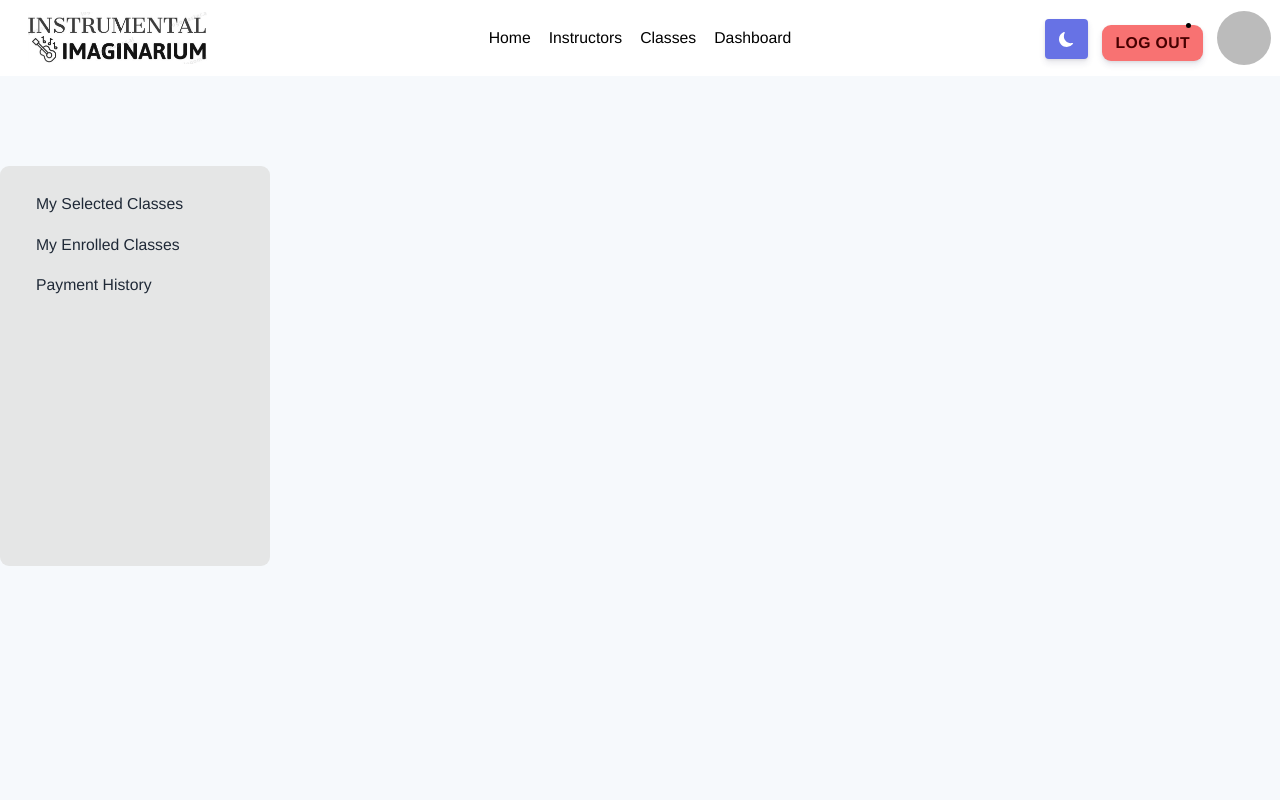
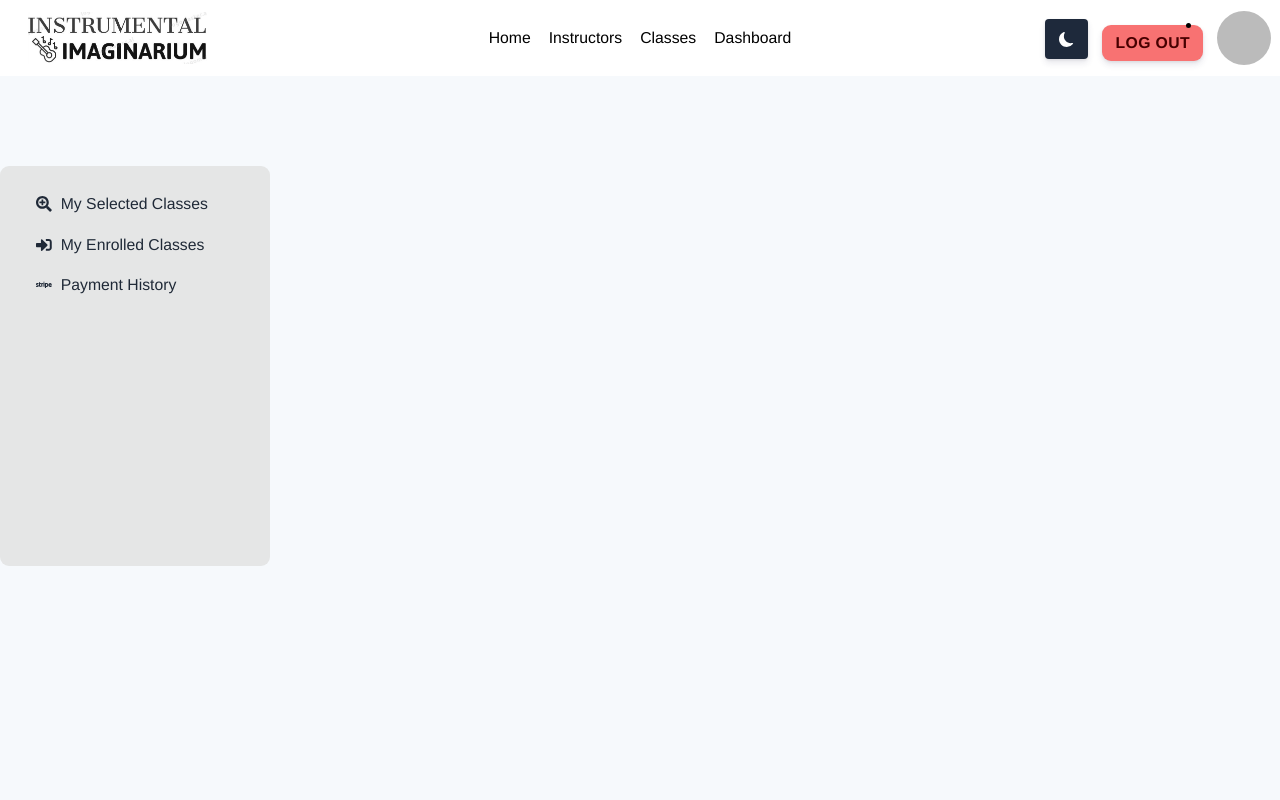
Before and after one commit to Mojaer/instrumental_imaginarium_Musical_Course_Website, a React (Vite) app: page /dashboard in a window 1280 px wide. Shown: the top 800 px of the page. Built offline with nearby package versions, Linux system fonts and the light colour scheme; no server answers; sample sign-in values are in the browser's storage.

Commit message:
icons are added

```diff
--- a/src/Layout/Dashboard/Dashboard.jsx
+++ b/src/Layout/Dashboard/Dashboard.jsx
@@ -2,6 +2,7 @@ import { NavLink, Outlet } from "react-router-dom";
 import Footer from "../../Shared/Footer/Footer";
 import Header from "../../Shared/Header/Header";
 import useCurrentUserRole from "../../Components/CurrentUserRole/CurrentUserRole";
+import { FaCalendarAlt, FaUserCheck, FaPlus, FaMedapps, FaSearchPlus, FaSignInAlt, FaStripe } from "react-icons/fa";
 import './Dashboard.css'
 
 
@@ -26,18 +27,18 @@ const Dashboard = () => {
                         {
                             role === 'admin' ?
                                 <>
-                                    <li><NavLink to='/dashboard/manageAllClasses'>Manage classes</NavLink></li>
-                                    <li><NavLink to='/dashboard/userManage'>Manage Users</NavLink></li>
+                                    <li><NavLink to='/dashboard/manageAllClasses'> <FaCalendarAlt></FaCalendarAlt> Manage classes</NavLink></li>
+                                    <li><NavLink to='/dashboard/userManage'><FaUserCheck></FaUserCheck> Manage Users</NavLink></li>
                                 </> :
                                 role === 'instructor' ?
                                     <>
-                                        <li><NavLink to='/dashboard/addClass'>Add a class</NavLink></li>
-                                        <li><NavLink to='/dashboard/myClasses'>My Classes</NavLink></li>
+                                        <li><NavLink to='/dashboard/addClass'> <FaPlus></FaPlus> Add a class</NavLink></li>
+                                        <li><NavLink to='/dashboard/myClasses'><FaMedapps></FaMedapps> My Classes</NavLink></li>
                                     </> :
                                     <>
-                                        <li><NavLink to='/dashboard/selectedClass'>My Selected Classes</NavLink></li>
-                                        <li><NavLink to='/dashboard/enrolledClass'>My Enrolled Classes</NavLink></li>
-                                        <li><NavLink to='/dashboard/paymentHistory'>Payment History</NavLink></li>
+                                        <li><NavLink to='/dashboard/selectedClass'><FaSearchPlus></FaSearchPlus> My Selected Classes</NavLink></li>
+                                        <li><NavLink to='/dashboard/enrolledClass'><FaSignInAlt></FaSignInAlt> My Enrolled Classes</NavLink></li>
+                                        <li><NavLink to='/dashboard/paymentHistory'><FaStripe></FaStripe> Payment History</NavLink></li>
                                     </>
                         }
                     </ul>
--- a/src/Shared/Header/Header.jsx
+++ b/src/Shared/Header/Header.jsx
@@ -60,7 +60,7 @@ const Header = () => {
             </div>
             <div className="navbar-end" title={user?.displayName}>
                 <div >
-                    <button className="mr-3" onClick={handleTheme}><BsFillMoonFill></BsFillMoonFill></button>
+                    <button className="mr-3 bg-slate-800" onClick={handleTheme}><BsFillMoonFill></BsFillMoonFill></button>
                 </div>
 
                 {user ?
```
